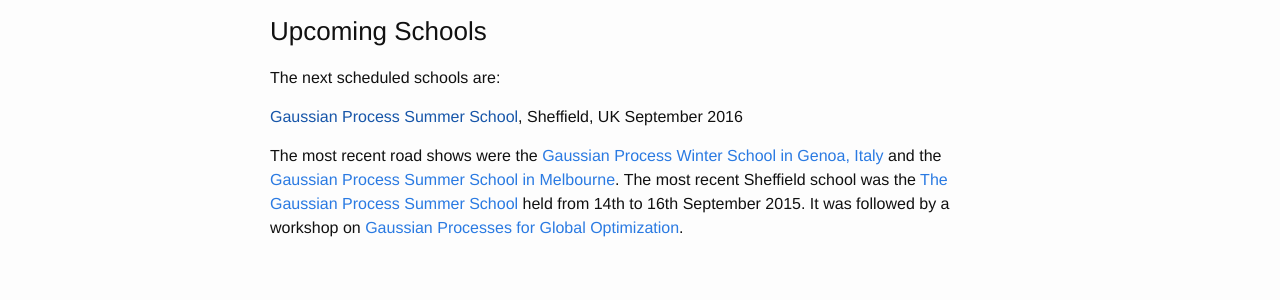
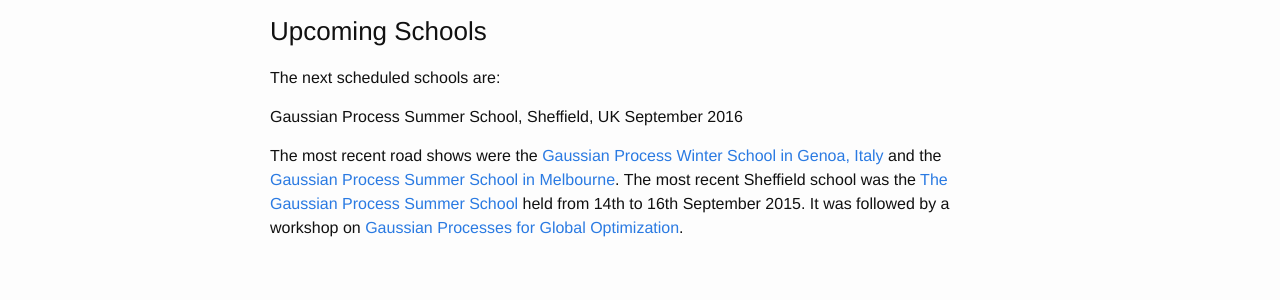
Before and after one commit to gpschool/gpschool.github.io, a Jekyll site: the page built from index.md, in a window 1280 px wide. Shown: the part 623-923 px from the top of the page. Built offline with Jekyll 4.4.1, drawn with Linux system fonts in a browser that asks for light colours.

```diff
--- a/index.md
+++ b/index.md
@@ -30,7 +30,7 @@
 
 The next scheduled schools are:
 {% for meeting in site.data.meetings %}
-{% if meeting.present %}[{{ meeting.event }}]({{ meeting.url }}), {{ meeting.location }}{% if meeting.startday %}, {{ meeting.startday }}{% if meeting.endday %}-{{ meeting.endday }}{% endif %}{% endif %} {{ meeting.startmonth }} {{ meeting.year }}{% endif %}
+{% if meeting.present %}{% if meeting.url %}[{{ meeting.event }}]({{ meeting.url }}){% else %}{{ meeting.event }}{% endif %}, {{ meeting.location }}{% if meeting.startday %}, {{ meeting.startday }}{% if meeting.endday %}-{{ meeting.endday }}{% endif %}{% endif %} {{ meeting.startmonth }} {{ meeting.year }}{% endif %}
 {% endfor %}
 
 The most recent road shows were the [Gaussian Process Winter School in Genoa,
```
